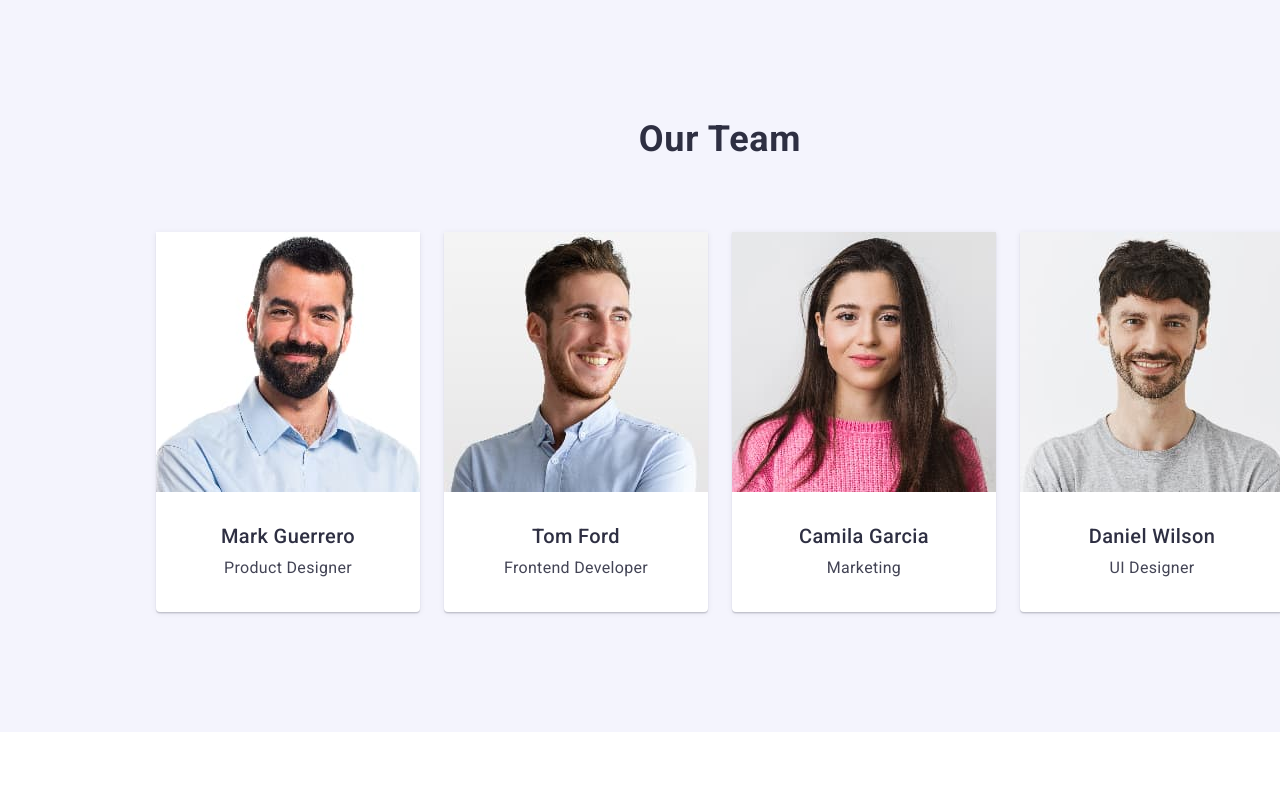
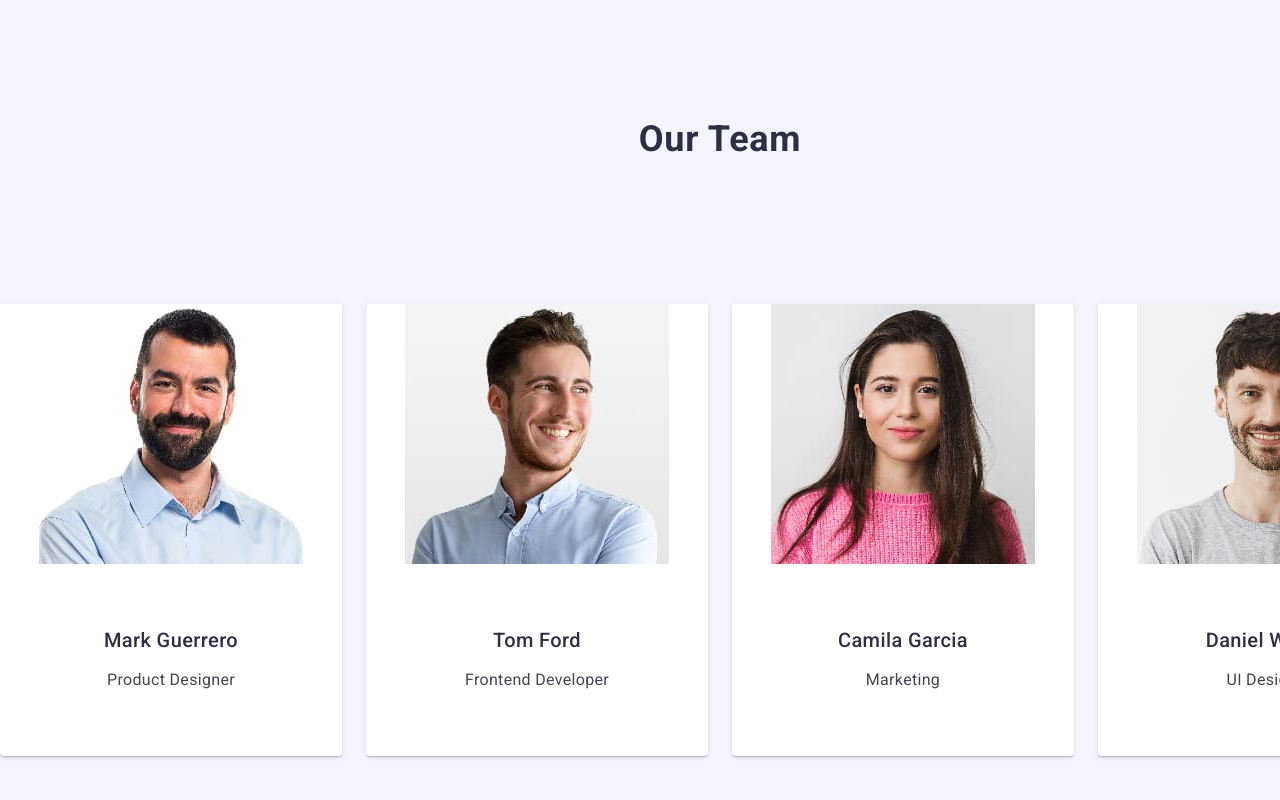
Before and after one commit to Kosta-777/goit-markup-hw-03, a plain HTML site: page index.html in a window 1280 px wide. Shown: the part 1040-1840 px from the top of the page. Drawn offline with nearby package versions, Linux system fonts and the light colour scheme; a web font is replaced by a local one.

Commit message:
3 секция корректировки

```diff
--- a/css/styles.css
+++ b/css/styles.css
@@ -266,6 +266,7 @@ address {
   letter-spacing: 0.72px;
   text-transform: capitalize;
   padding-bottom: 72px;
+  margin-bottom: 72px;
 }
 
 .team-list {
@@ -288,6 +289,8 @@ address {
   box-shadow: 0px 2px 1px 0px rgba(46, 47, 66, 0.08),
     0px 1px 1px 0px rgba(46, 47, 66, 0.16),
     0px 1px 6px 0px rgba(46, 47, 66, 0.08);
+
+  width: calc((100% - 72px) / 4);
 }
 
 .team-content {
@@ -297,6 +300,8 @@ address {
   justify-content: center;
   align-items: center;
   gap: 8px;
+  padding-top: 32px;
+  padding-bottom: 32px;
 }
 
 .team-foto {
@@ -314,6 +319,7 @@ address {
   font-weight: 500;
   line-height: 24px;
   letter-spacing: 0.4px;
+  margin-bottom: 8px;
 }
 
 .team-profi {
@@ -390,7 +396,7 @@ address {
   font-weight: 500;
   line-height: 1.2;
   letter-spacing: 0.02em;
-
+  margin-bottom: 8px;
   padding-bottom: 8px;
 }
 
--- a/index.html
+++ b/index.html
@@ -98,6 +98,7 @@
 
 			<!-- Our Team -->
 			<section class="team">
+				<div class="container">
 					<h2 class="team-header">Our Team</h2>
 
 					<ul class="team-list">
@@ -111,8 +112,8 @@
 
 						</li>
 
-					<li class="team-part"><img class="team-foto" src="./images/worker2.jpg" alt="Tom Ford" width="264"
-							height="260">
+						<li class="team-part"><img class="team-foto" src="./images/worker2.jpg" alt="Tom Ford"
+								width="264" height="260">
 							<div class="team-content">
 								<h3 class="team-name">Tom Ford</h3>
 								<p class="team-profi">Frontend Developer</p>
@@ -136,6 +137,7 @@
 							</div>
 						</li>
 					</ul>
+				</div>
 			</section>
 
 			<!-- Our Portfolio -->
```
Lines whose indentation alone changed are shown as unchanged.
